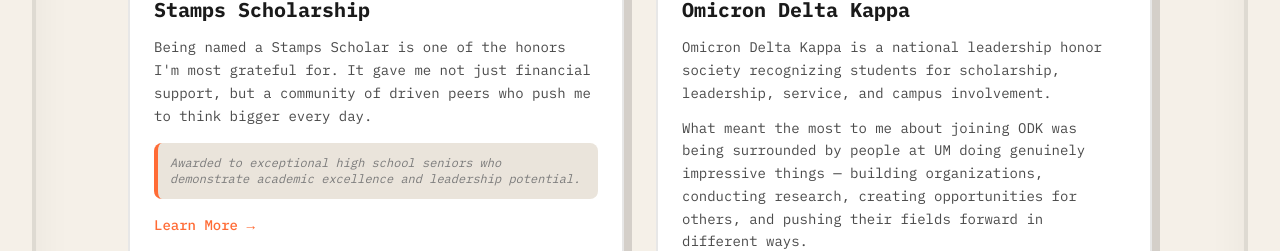
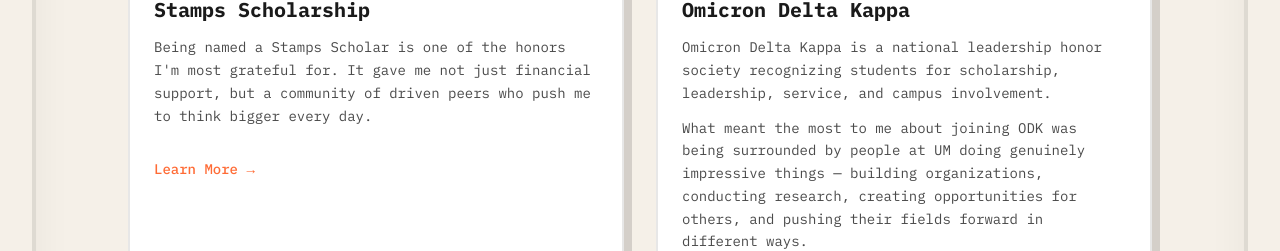
Before and after one commit to messiahmajid/messiah-portfolio, a Next.js app: page / in a window 1280 px wide. Shown: the part 8950-9201 px from the top of the page. Built offline with nearby package versions, Linux system fonts and the light colour scheme.

Commit message:
Remove award description from Stamps card

```diff
--- a/src/components/Honors.tsx
+++ b/src/components/Honors.tsx
@@ -64,13 +64,6 @@
                   It gave me not just financial support, but a community of driven peers who
                   push me to think bigger every day.
                 </p>
-
-                <div className="bg-te-surface rounded-lg p-3 border-l-4 border-te-orange">
-                  <p className="text-xs text-text-muted italic">
-                    Awarded to exceptional high school seniors who demonstrate academic
-                    excellence and leadership potential.
-                  </p>
-                </div>
 
                 <a
                   href="https://admissions.miami.edu/undergraduate/financial-aid/scholarships/stamps/index.html"
```
